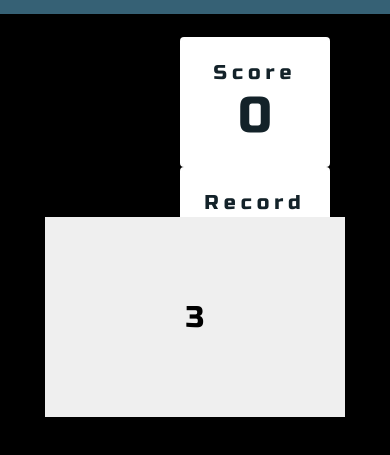
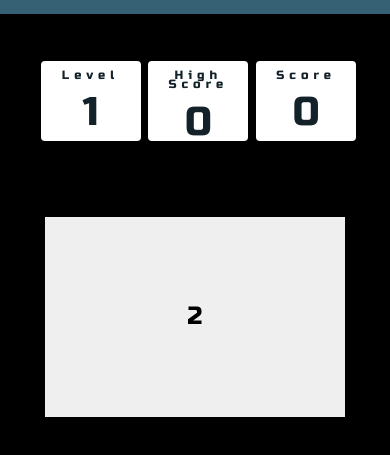
Before and after one commit to Gerard-Mc/Gerard-Mc, a plain HTML site: page index.html in a window 390 px wide. Both pictures are taken after a click on the button "Start". Shown: the part 155-610 px from the top of the page. Drawn offline with nearby package versions, Linux system fonts and the light colour scheme; a web font is replaced by a local one.

Commit message:
SESSION WORK

```diff
--- a/assets/css/style.css
+++ b/assets/css/style.css
@@ -99,7 +99,7 @@ h1 {
 	width: 300px;
 	height: 200px;
 
-	font-size: 30px;
+	font-size: 25px;
 	top: 50%;
 	left: 50%;
 	font-family: 'Russo One', sans-serif;
@@ -141,6 +141,8 @@ h1 {
 
 .box {
 	width: 100%;
+    max-width: 150px;
+    max-height: 150px;
 	height: 100%;
 	border-radius: 5px;
 	background-color: white;
@@ -155,3 +157,51 @@ h1 {
 	font-size: 30px;
 	font-family: 'Russo One', sans-serif;
 }
+
+
+
+@media screen and (max-width: 1020px) {
+
+    #score-wrap {
+	height: 14vh;
+	margin-top: 3vh;
+	display: block;
+	line-height: 1.1;
+    margin-right: 30px;
+}
+
+.score-circle {
+    position: relative;
+    top: 20%;
+	float: right;
+	color: white;
+	width: 100px;
+	height: 80px;
+	border-style: solid;
+	border-radius: 4px;
+	background-color: #34a0d3;
+	text-align: center;
+	margin-right: 1vw;
+	margin-left: 1vw;
+	color: #132229;
+	background-color: white;
+}
+
+#score-wrap h2 {
+	font-size: 12px !important;
+	letter-spacing: 5px;
+	position: relative;
+	top: 10px;
+	font-family: 'Russo One', sans-serif;
+	line-height: 0.8;
+}
+
+#score-wrap p {
+	position: relative;
+	top: 12px;
+	font-family: 'Russo One', sans-serif;
+	font-size: 40px;
+}
+
+
+}
--- a/assets/js/script.js
+++ b/assets/js/script.js
@@ -1,31 +1,51 @@
+const GAMEKEY = 'ape-game-storage-key';
+const MAX_LEVEL = 5;
+
 class ApeBrain {
-    constructor(maxBoxes, startGameCountDownTime, gameStageCountDownTime) {
+    constructor(boxes, gameStageCountDownTime) {
         this.randomNumbers = null;
         this.started = false;
         this.startButtonEl = document.getElementById("start-button");
         this.clickCounter = 0;
-        this.maxBoxes = maxBoxes;
-        this.startGameCountDownTime = startGameCountDownTime;
+
+        this.score = 0;
+        this.boxes = boxes;
+        this.startGameCountDownTime = 0;
         this.gameStageCountDownTime = gameStageCountDownTime;
+
+        this.loadGameState();
         this.addListener();
-
     }
 
     start() {
-
         this.started = false;
         this.clickCounter = 0;
-        this.randomNumbers = this.creatingRandomNumbers(this.maxBoxes);
+        this.score = 0;
+        this.startGameCountDownTime = MAX_LEVEL - this.gameState.level;
+        this.randomNumbers = this.creatingRandomNumbers(this.boxes);
         this.startButtonEl.classList.remove('d-none');
         this.countDown(this.startGameCountDownTime, () => {
             this.startButtonEl.classList.add('d-none');
             this.renderBoard();
             this.countDown(this.gameStageCountDownTime, () => {
-
                 this.gameStarted();
             });
+        },
+            (seconds) => {
+                this.startButtonEl.innerText = seconds;
             });
+    }
 
+    loadGameState() {
+        this.gameState = JSON.parse(localStorage.getItem(GAMEKEY));
+        if (!this.gameState) {
+            this.gameState = { level: 1, highScore: 0 };
+        }
+        this.renderState();
+    }
+
+    updateGameState() {
+        localStorage.setItem(GAMEKEY, JSON.stringify(this.gameState));
     }
 
     gameStarted() {
@@ -33,38 +53,32 @@ class ApeBrain {
             el.innerHTML = ''
         });
         this.started = true;
-
     }
 
-      countDown(timeInSeconds, callback) {
+    /**
+     *
+     * @param {Number} timeInSeconds
+     * @param {Function} callback
+     */
+    countDown(timeInSeconds, callback, iterCallback = null) {
         let seconds = timeInSeconds;
         const clock = setInterval(() => {
             seconds--;
-
-            if(seconds > 3){
-            this.startButtonEl.innerText = "You have 2 seconds to memorize the board";
-            this.startButtonEl.classList.add("change-font-size");
-            }
-
-            else{
-                this.startButtonEl.innerText = seconds;
-                this.startButtonEl.classList.remove("change-font-size");
-            }
-
-
             if (seconds === 0) {
-                this.startButtonEl.classList.add('d-none');
                 clearInterval(clock);
                 callback();
             }
-
-        }, 800);
+            if (iterCallback) {
+                iterCallback(seconds);
+            }
+        }, 1000);
     }
 
-   addListener(){
+    addListener() {
         const boxContainer = document.getElementById("box-container");
+        document.getElementById("score");
+
         boxContainer.addEventListener("click", (event) => {
-
             if (!this.started) {
                 return;
             }
@@ -72,28 +86,68 @@ class ApeBrain {
             this.clickCounter++;
 
             if (!this.checkClick(event.target.firstElementChild)) {
-                Array.from(document.getElementsByClassName('col')).forEach((el, index) => {
-                    el.remove();
-                });
+                // Game Over!
+                this.gameOver();
+            }
+            else {
+                // Hide the clicked number
+                event.target.classList.add('invisible');
+                this.score++;
 
-            } else {
-
-                event.target.classList.add('invisible');
+                // Check score
+                if (this.gameState.highScore < this.score) {
+                    this.gameState.highScore = this.score;
                 }
 
+                // Player won!!!
+                if (this.clickCounter === this.boxes - 1) {
+                    if (this.gameState.level < MAX_LEVEL) {
+                        this.gameState.level++;
+                        this.score = 0;
+                        this.gameState.highScore = 0;
+                    }
+                    this.playerWon();
+                }
+            }
+            // Game state is always store after a click on the board.
+            this.updateGameState();
+            this.renderState();
         });
 
         this.startButtonEl.addEventListener("click", () => {
-            if (this.startButtonEl.innerText === "Start" && (event.detail == 1)) {
+            if ((this.startButtonEl.innerText === "Start" || "Retry?") && (event.detail == 1)) {
                 this.start();
-
-
             }
         });
 
     }
 
+    gameOver() {
+        this.removeBoxes();
+        this.startButtonEl.innerText = "Retry?";
+        this.startButtonEl.classList.remove('d-none');
+    }
 
+    playerWon() {
+        this.removeBoxes();
+        this.startButtonEl.innerText = "Retry?";
+        this.startButtonEl.classList.remove('d-none');
+    }
+
+    removeBoxes() {
+        Array.from(document.getElementsByClassName('col')).forEach((el, index) => {
+            el.remove();
+        });
+    }
+
+    renderState() {
+        const scoreLabel = document.getElementById('score');
+        const highScoreLabel = document.getElementById('high-score');
+        const levelLabel = document.getElementById('level');
+        scoreLabel.innerText = this.score;
+        highScoreLabel.innerText = this.gameState.highScore;
+        levelLabel.innerText = this.gameState.level;
+    }
 
     checkClick(boxElement) {
         return parseInt(boxElement.dataset.value) === this.clickCounter;
@@ -109,12 +163,8 @@ class ApeBrain {
         });
     }
 
-
-
-
     renderBox(index) {
         return `<div class="box" id="number-box-${index}">
-
                     <p class="box-text number" data-value="${this.randomNumbers[index]}">${this.randomNumbers[index]}</p>
                 </div>
             </div>`;
@@ -133,13 +183,10 @@ class ApeBrain {
         }
         return randomNumbers;
     }
-
-
-
 }
 
-const apeBrain = new ApeBrain(9, 6, 2);
+const apeBrain = new ApeBrain(9, 2);
 
-// console.log(apeBrainGame.started);
-// apeBrainGame.randomNumbers = [1, 2, 3, 4, 5, 6, 7, 8, 9, 10, 11, 12];
-// console.log(apeBrainGame.renderBox(10));
+//console.log(apeBrain.clickCounter);
+//apeBrain.randomNumbers = [1];
+//console.log(apeBrain.renderBox(10));
--- a/index.html
+++ b/index.html
@@ -23,10 +23,13 @@
                <h2>Score</h2>
                <p id="score">0</p>
             </div>
-
              <div class="score-circle">
-               <h2 id="high-score-h2">Record</h2>
+               <h2>High Score</h2>
                <p id="high-score">0</p>
+            </div>
+             <div class="score-circle">
+               <h2>Level</h2>
+               <p id="level">0</p>
             </div>
          </div>
               </div>
```
Lines whose indentation alone changed are shown as unchanged.
